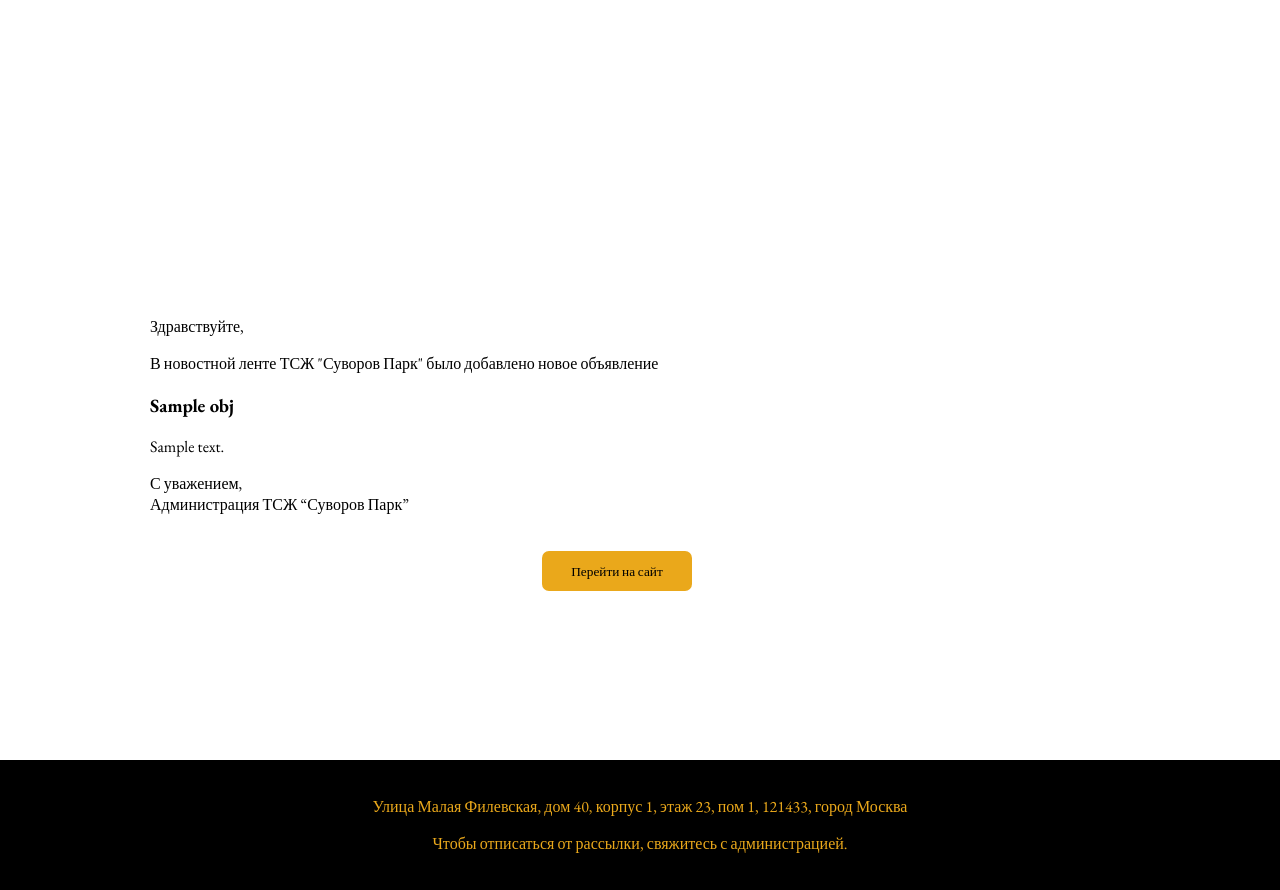
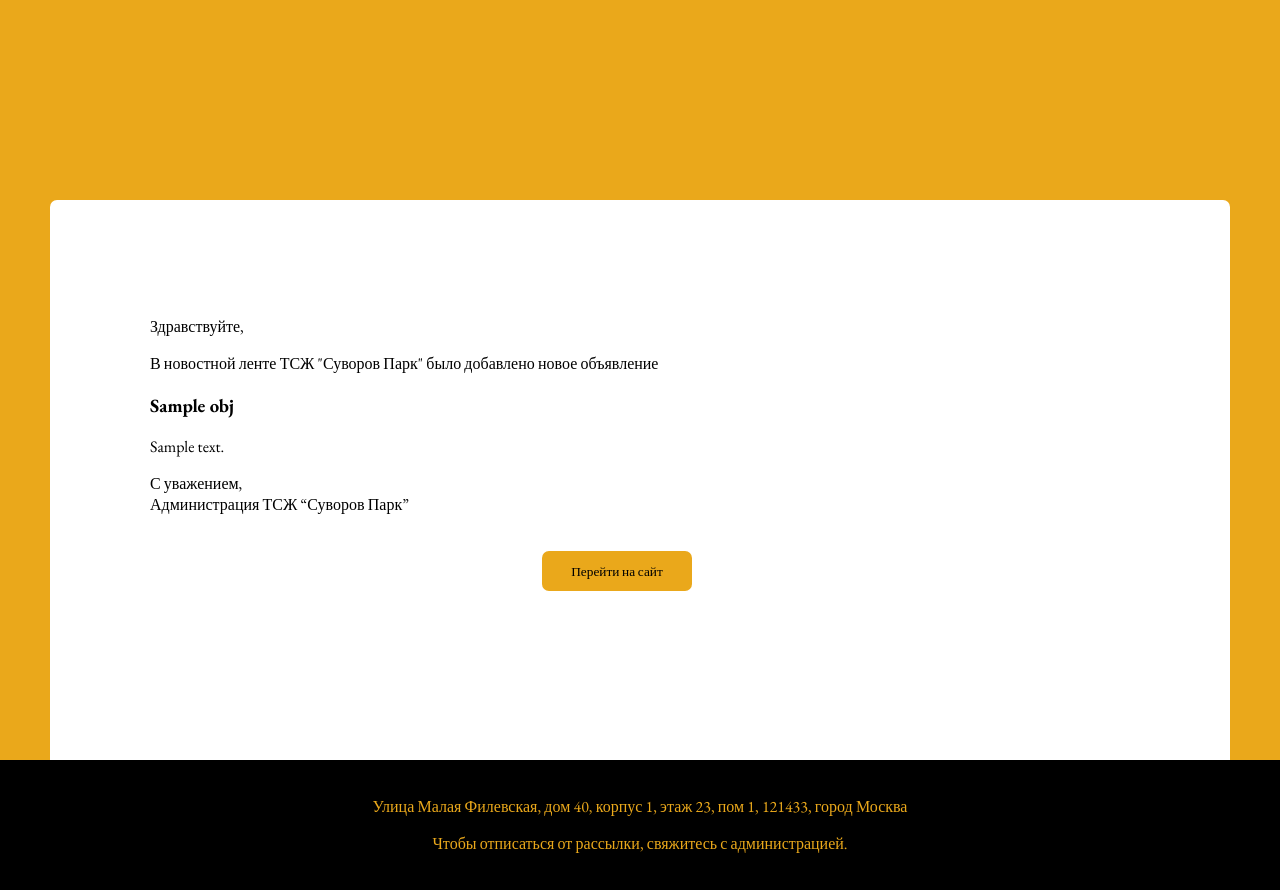
Before and after one commit to fedorgrab/suvorov-park, a Django app: template app/templates/emails/news_email.html in a window 1280 px wide. Run offline with Django 3.2, Linux system fonts and the light colour scheme; the template is opened without the code that fills it: most values are stand-ins (such as "Sample title", 1, 10 or a date in 2020).

```diff
--- a/app/templates/admin/email_sending.html
+++ b/app/templates/admin/email_sending.html
@@ -30,5 +30,6 @@
         </p>
 
         <input class="apply" type="submit" name="apply" value="Отправить Рассылку">
+        <input class="go-back" type="submit" name="go-back" value="Продолжить без рассылки">
     </form>
 {% endblock %}
--- a/app/templates/emails/news_email.html
+++ b/app/templates/emails/news_email.html
@@ -15,7 +15,7 @@
 
         body {
             margin: 0;
-            background-image: url("{{ base_url }}{% static "emails/newsletter-background.svg" %}");
+            background: #EAA81B;
         }
 
         #footer {
@@ -26,9 +26,9 @@
         }
 
         #main-text-container {
-            background: white;
             min-height: 70vh;
             margin: 200px 50px 0 50px;
+            background: white;
             padding: 100px;
             border-radius: 7px 7px 0 0;
             position: relative;
@@ -36,8 +36,6 @@
 
         #main-text-container::before {
             position: absolute;
-            content: url("{{ base_url }}{% static "emails/logo.svg" %}");
-            top: -150px;
             left: 50px;
             color: white;
         }
@@ -70,10 +68,10 @@
                 color: white;
             }
         }
-
     </style>
 </head>
 <body>
+<div id="email-container">
     <div id="main-text-container">
         <p>Здравствуйте, {{ user.first_name }} {{ user.patronymic }}</p>
         <p> В новостной ленте ТСЖ "Суворов Парк" было добавлено новое объявление</p>
@@ -89,5 +87,6 @@
         </p>
         <p id="note">Чтобы отписаться от рассылки, свяжитесь с администрацией.</p>
     </div>
+</div>
 </body>
 </html>
```
Also changed, not shown: app/static/css/admin/email_sending.css (+11 -2 lines). Lines whose indentation alone changed are shown as unchanged.
